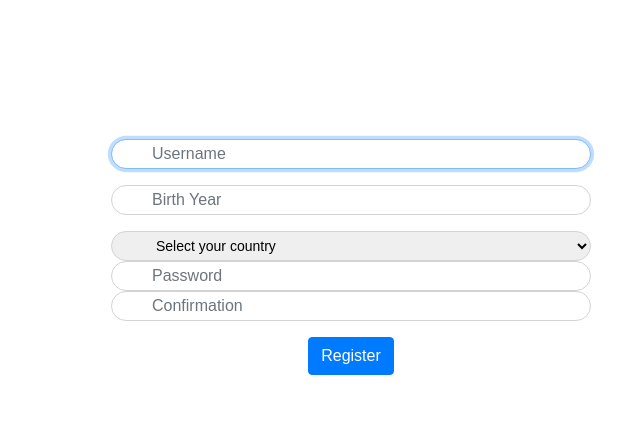
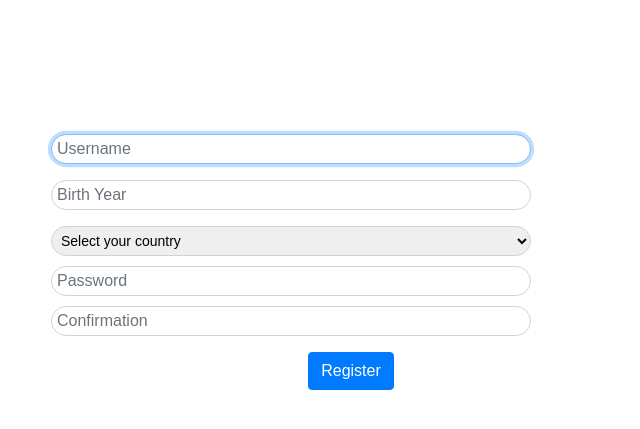
Before and after one commit to peter-sari/my-footprint, a Flask app: page /register in a window 1280 px wide. Shown: the part 63-492 px from the top of the page, without its empty margins (289-929 px from the left). Run offline with Flask 2, Linux system fonts and the light colour scheme; some libraries are stand-ins or nearby versions.

Commit message:
Update styles.css

```diff
--- a/static/styles.css
+++ b/static/styles.css
@@ -34,10 +34,9 @@ select {
   border-radius: 30px;
   padding: 5px;
   height: 30px;
-  padding-left: 40px;
   display: block;
   width: 80%;
-  margin: 0 auto;
+  margin: 10px 0px 10px 0px;
 }
 
 input[type="button"],
```
